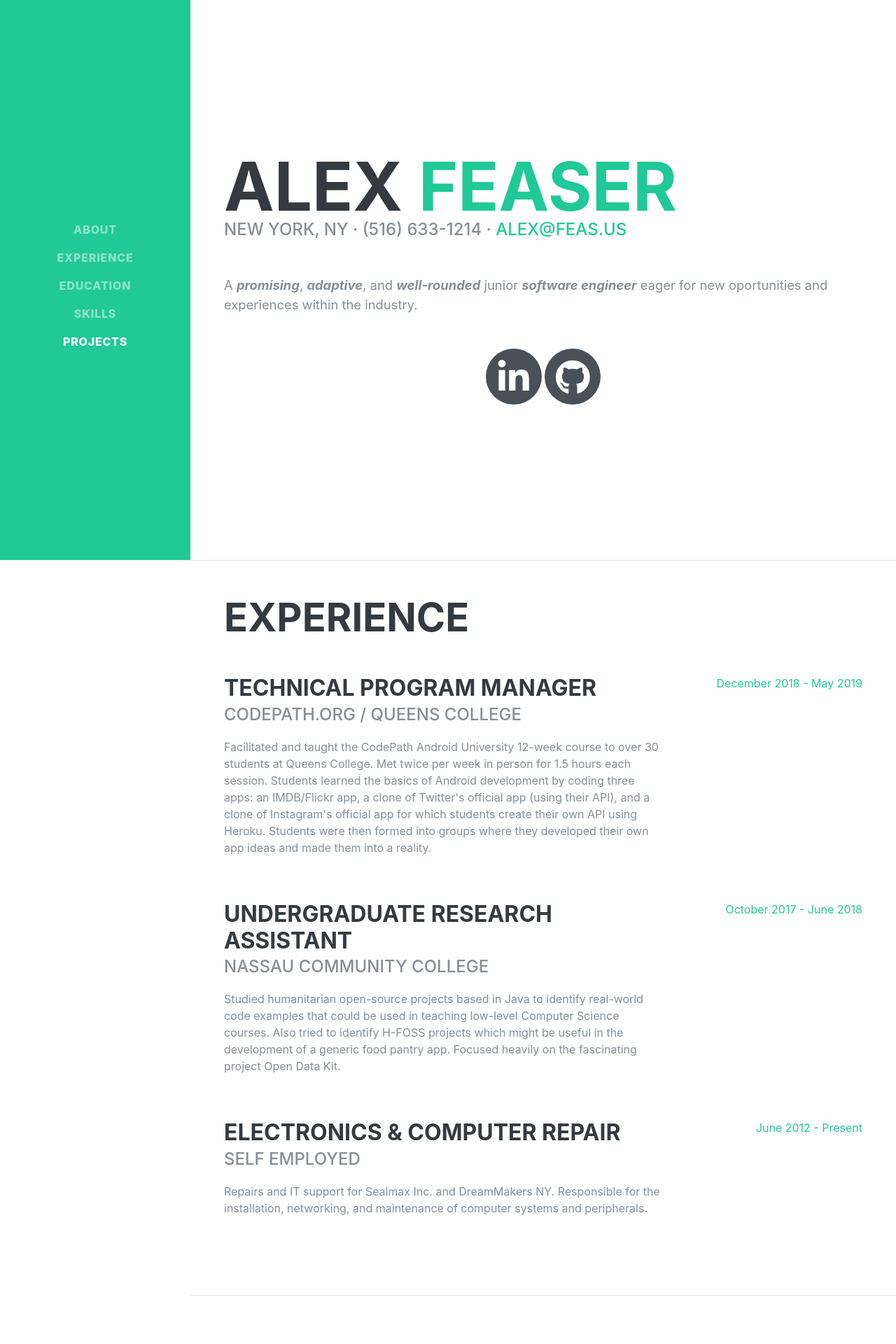
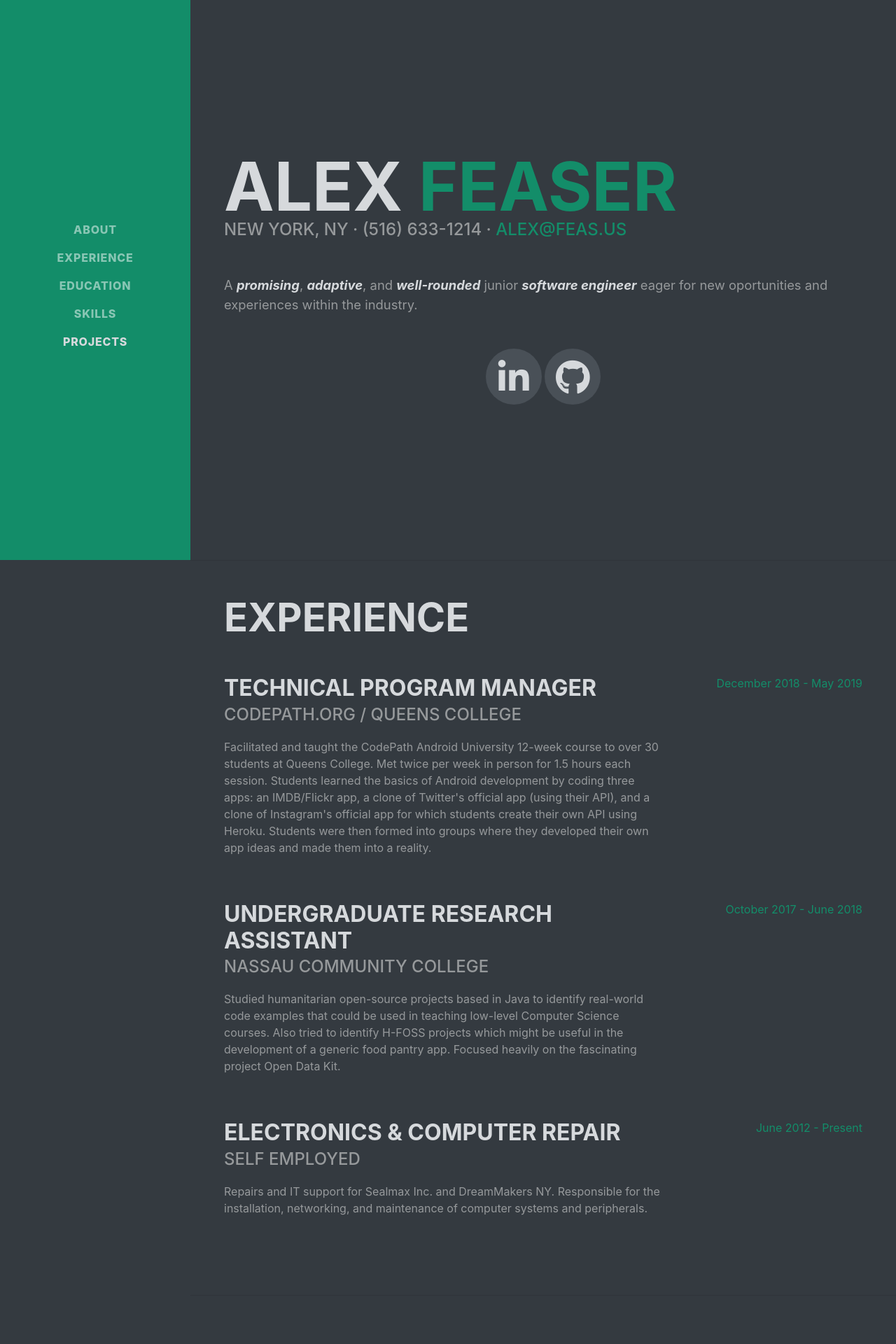
Before and after one commit to AFeas1987/python-web-portfolio, a Django app: page / in a window 1280 px wide. Shown: the top 1920 px of the page at 70% size. Run offline with Django 3.2, Linux system fonts and the light colour scheme; data that the repository does not hold is empty; some libraries are stand-ins or nearby versions; some web fonts are replaced.

Commit message:
Dark mode.  -AF

```diff
--- a/personal_portfolio/templates/base.html
+++ b/personal_portfolio/templates/base.html
@@ -14,7 +14,7 @@
 
   <nav class="navbar navbar-expand-lg navbar-dark bg-primary fixed-top" id="sideNav">
     <a class="navbar-brand js-scroll-trigger" href="#page-top">
-      <span class="d-block d-lg-none">feas.us</span>
+      <span class="d-block d-lg-none text-light">feas.us</span>
       <!-- <span class="d-none d-lg-block">
         <img class="img-fluid img-profile rounded-circle mx-auto mb-2" src="img/profile.jpg" alt="">
       </span> -->
@@ -49,26 +49,27 @@
     </div>
   </nav>
 
-<body id="page-top">
+<body class = "bg-dark text-muted" id="page-top">
 
 
   <div class="container-fluid p-0">
 
     <section class="resume-section p-3 p-lg-5 d-flex align-items-center" id="about">
       <div class="w-100">
-        <h1 class="mb-0">Alex
+        <h1 class="mb-0 text-light">Alex
           <span class="text-primary">Feaser</span>
         </h1>
         <div class="subheading mb-5">New York, NY · (516) 633-1214 ·
           <a href="mailto:feaser.dev@gmail.com">alex@feas.us</a>
         </div>
-        <p class="lead mb-5">A <i><b>promising</b></i>, <i><b>adaptive</b></i>, and <i><b>well-rounded</b></i> junior <i><b>software engineer</b></i> eager for new oportunities and experiences within the industry.</p>
+        <p class="lead mb-5">A
+          <span class="text-light font-weight-bold font-italic">promising</span>, <span class="text-light font-weight-bold font-italic">adaptive</span>, and <span class="text-light font-weight-bold font-italic">well-rounded</span> junior <span class="text-light font-weight-bold font-italic">software engineer</span> eager for new oportunities and experiences within the industry.</p>
         <div class="social-icons text-center">
           <a href="https://www.linkedin.com/in/af1987/" target="_blank">
-            <i class="fab fab-about fa-linkedin-in"></i>
+            <i class="fab fab-about fa-linkedin-in text-light"></i>
           </a>
           <a href="https://github.com/AFeas1987" target="_blank">
-            <i class="fab fab-about fa-github"></i>
+            <i class="fab fab-about fa-github text-light"></i>
           </a>
          <!--  <a href="#">
             <i class="fab fa-twitter"></i>
@@ -84,11 +85,11 @@
 
     <section class="resume-section p-3 p-lg-5 d-flex justify-content-center" id="experience">
       <div class="w-100">
-        <h2 class="mb-5">Experience</h2>
+        <h2 class="mb-5 text-light">Experience</h2>
 
         <div class="resume-item d-flex flex-column flex-md-row justify-content-between mb-5">
           <div class="resume-content">
-            <h3 class="mb-0">Technical Program Manager</h3>
+            <h3 class="mb-0 text-light">Technical Program Manager</h3>
             <div class="subheading mb-3">CodePath.org / Queens College</div>
             <p>Facilitated and taught the CodePath Android University 12-week course to over 30 students at Queens College. Met twice per week in person for 1.5 hours each session. Students learned the basics of Android development by coding three apps: an IMDB/Flickr app, a clone of Twitter's official app (using their API), and a clone of Instagram's official app for which students create their own API using Heroku. Students were then formed into groups where they developed their own app ideas and made them into a reality.</p>
           </div>
@@ -99,7 +100,7 @@
 
         <div class="resume-item d-flex flex-column flex-md-row justify-content-between mb-5">
           <div class="resume-content">
-            <h3 class="mb-0">Undergraduate Research Assistant</h3>
+            <h3 class="mb-0 text-light">Undergraduate Research Assistant</h3>
             <div class="subheading mb-3">Nassau Community College</div>
             <p>Studied humanitarian open-source projects based in Java to identify real-world code examples that could be used in teaching low-level Computer Science courses. Also tried to identify H-FOSS projects which might be useful in the development of a generic food pantry app. Focused heavily on the fascinating project Open Data Kit.</p>
           </div>
@@ -110,7 +111,7 @@
 
         <div class="resume-item d-flex flex-column flex-md-row justify-content-between mb-5">
           <div class="resume-content">
-            <h3 class="mb-0">Electronics &amp; Computer Repair</h3>
+            <h3 class="mb-0 text-light">Electronics &amp; Computer Repair</h3>
             <div class="subheading mb-3">Self Employed</div>
             <p>Repairs and IT support for Sealmax Inc. and DreamMakers NY.  Responsible for the installation, networking, and maintenance of computer systems and peripherals.</p>
           </div>
@@ -127,11 +128,11 @@
 
     <section class="resume-section p-3 p-lg-5 d-flex align-items-center" id="education">
       <div class="w-100">
-        <h2 class="mb-5">Education</h2>
+        <h2 class="mb-5 text-light">Education</h2>
 
         <div class="resume-item d-flex flex-column flex-md-row justify-content-between mb-5">
           <div class="resume-content">
-            <h3 class="mb-0">Queens College</h3>
+            <h3 class="mb-0 text-light">Queens College</h3>
             <div class="subheading mb-3">Bachelor of Science</div>
             <div>Computer Science</div>
             <!-- <p>GPA: 3.23</p> -->
@@ -143,7 +144,7 @@
 
         <div class="resume-item d-flex flex-column flex-md-row justify-content-between">
           <div class="resume-content">
-            <h3 class="mb-0">Nassau Community College</h3>
+            <h3 class="mb-0 text-light">Nassau Community College</h3>
             <div class="subheading mb-3">Associate of Science</div>
             <div>Computer Science - Cum Laude</div>
             <p>GPA: 3.66</p>
@@ -160,9 +161,9 @@
 
     <section class="resume-section p-3 p-lg-5 d-flex align-items-center" id="skills">
       <div class="w-100">
-        <h2 class="mb-5">Skills</h2>
+        <h2 class="mb-5 text-light">Skills</h2>
 
-        <div class="subheading mb-3">Operating Systems &amp; Environments</div>
+        <h3 class="mb-3 text-light">Operating Systems &amp; Environments</h3>
         <ul class="list-inline dev-icons">
           <li class="list-inline-item">
             <i class="fab fa-linux" title="Linux"></i>
@@ -181,7 +182,7 @@
           </li>
 		</ul>
 
-        <div class="subheading mb-3">Programming Languages &amp; Tools</div>
+        <h3 class="mb-3 text-light">Programming Languages &amp; Tools</h3>
         <ul class="list-inline dev-icons">
           <li class="list-inline-item">
             <i class="fab fa-python" title="Python"></i>
@@ -230,7 +231,7 @@
           <!-- </li> -->
         </ul>
 
-        <div class="subheading mb-3">Proficiencies</div>
+        <h3 class="mb-3 text-light">Proficiencies</h3>
         <ul class="fa-ul mb-0">
           <li>
             <i class="fa-li fa fa-check"></i>
@@ -317,7 +318,7 @@
 
     <section class="resume-section p-3 p-lg-5 d-flex align-items-center" id="projects">
         <div class="w-100">
-            <h2 class="mb-5">Projects</h2>
+            <h2 class="mb-5 text-light">Projects</h2>
             {% block page_content %}{% endblock %}
         </div>
     </section>
@@ -326,8 +327,8 @@
 
 
   <div class="modal fade" tabindex="-1" role="dialog" id="modal">
-    <div class="modal-dialog modal-lg"" role="document">
-      <div class="modal-content"></div>
+    <div class="modal-dialog modal-lg" role="document">
+      <div class="modal-content bg-dark"></div>
     </div>
   </div>
 
--- a/projects/static/projects/css/resume.css
+++ b/projects/static/projects/css/resume.css
@@ -17,6 +17,46 @@ body {
 .navbar-brand {
     font-size: 2.0rem;
     padding: 0;
+}
+
+.text-muted {
+    color: #96999b!important;
+}
+
+.text-light {
+    color: #d6d9dc!important;
+}
+
+.btn-primary {
+    background-color: #138d69!important;
+    border-color: #138d69!important;
+}
+
+.btn-primary:hover {
+    background-color: #138d69!important;
+    outline-color:
+}
+
+.nav-link {
+    color: rgba(255,255,255,.5)!important;
+    -webkit-transition-duration: 0.33s; /* Safari */
+    transition-duration: 0.33s;
+}
+
+.nav-link.active {
+    color: #d6d9dc!important;
+}
+
+.nav-link:hover {
+    color: rgba(255,255,255,.75)!important;
+}
+
+.btn-primary.focus
+, .btn-primary.active
+, .btn-primary:focus
+, .btn-primary:active
+{
+    box-shadow: 0 0 0 0.2rem rgba(19,141,105,.5);
 }
 
 @media (min-width: 992px) {
@@ -69,7 +109,7 @@ p.lead {
   height: 5.0rem;
   width: 5.0rem;
   background-color: #495057;
-  color: #fff !important;
+  /* color: #fff !important; */
   border-radius: 100%;
   text-align: center;
   font-size: 3.14rem;
@@ -79,7 +119,7 @@ p.lead {
 }
 
 .social-icons a:hover {
-  background-color: #20c997;
+  background-color: #138d69;
 }
 
 .dev-icons {
@@ -87,18 +127,21 @@ p.lead {
 }
 
 .dev-icons .list-inline-item i:hover {
-  color: #20c997;
+  color: #138d69;
 }
 
 .social-icons a,
 .dev-icons .list-inline-item i {
     transform-origin: 50% 50%;
-    transition: transform .25s, visibility .25s ease-in;
+    -webkit-transition-duration: 0.33s; /* Safari */
+    transition-duration: 0.33s;
+    /* transition: transform .33s, visibility .33s ease-in-out; */
+    transition-timing-function: ease-in-out;
 }
 
 .social-icons a:hover,
 .dev-icons .list-inline-item i:hover {
-    transform: scale(1.5);
+    transform: scale(2.1);
 }
 
 #sideNav .navbar-nav .nav-item .nav-link {
@@ -127,11 +170,11 @@ p.lead {
     margin: auto auto 0;
     padding: 0.5rem;
   }
-  #sideNav .navbar-brand .img-profile {
-    max-width: 10rem;
-    max-height: 10rem;
-    border: 0.5rem solid rgba(255, 255, 255, 0.2);
-  }
+  /* #sideNav .navbar-brand .img-profile { */
+    /* max-width: 10rem; */
+    /* max-height: 10rem; */
+    /* border: 0.5rem solid rgba(255, 255, 255, 0.2); */
+  /* } */
   #sideNav .navbar-collapse {
     display: flex;
     align-items: flex-start;
@@ -179,15 +222,15 @@ section.resume-section .resume-item .resume-date {
 }
 
 .bg-primary {
-  background-color: #20c997 !important;
+  background-color: #138d69 !important;
 }
 
 .text-primary {
-  color: #20c997 !important;
+  color: #138d69 !important;
 }
 
 a {
-  color: #20c997;
+  color: #138d69;
 }
 
 a:hover, a:focus, a:active {
--- a/projects/templates/project_index.html
+++ b/projects/templates/project_index.html
@@ -8,12 +8,12 @@
 <div class="row">
 {% for project in projects %}
     <div class="card-col col-md-4">
-        <div class="card mb-2">
+        <div class="card mb-2 bg-dark text-muted">
             <img class="card-img-top" src="{{ project.image }}">
             <div class="card-body">
-                <h5 class="card-title">{{ project.title }}</h5>
+                <h5 class="card-title text-light">{{ project.title }}</h5>
                 <p class="card-text">{{ project.description }}</p>
-                <button type="button" class="btn btn-cta-secondary detail-btn"
+                <button type="button" class="btn btn-primary btn-lg mx-1 detail-btn text-light"
                         data-toggle="modal" data-id="{% url 'project_detail' project.pk %}">More Info</button>
             </div>
         </div>
```
Also changed, not shown: projects/templates/project_detail.html (+10 -10 lines).
